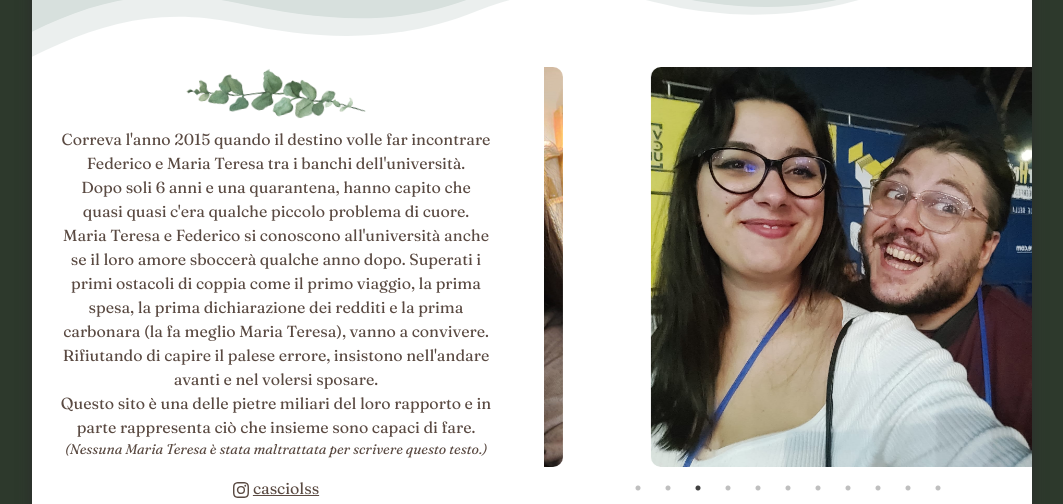
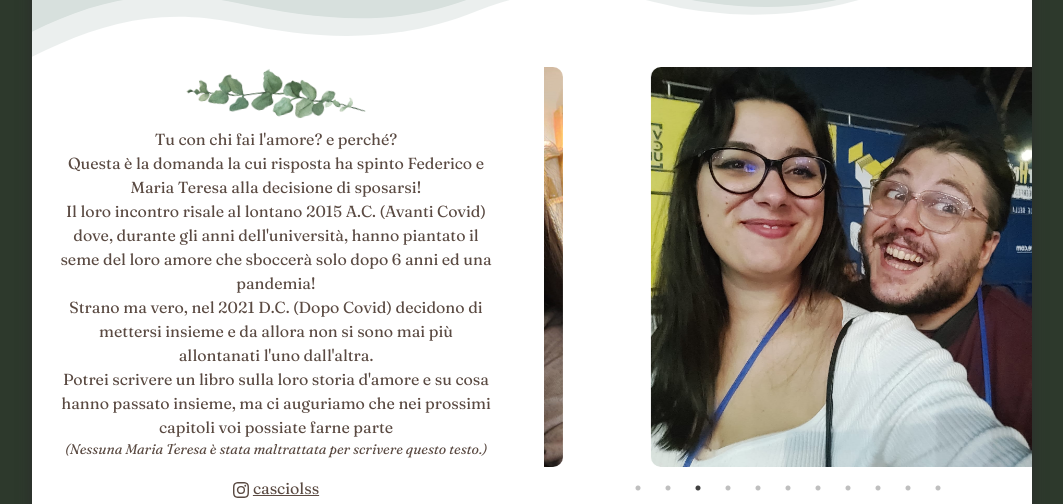
Before and after one commit to mariafede-sposi/mariafede-sposi-2026, a React (Vite) app: page / in a window 1280 px wide. Shown: the part 900-1404 px from the top of the page, without its empty margins (108-1171 px from the left). Built offline with nearby package versions, Linux system fonts and the light colour scheme; a web font is replaced by a local one.

Commit message:
Modifica Chi siamo

```diff
--- a/src/view/menu/ChiSiamo.jsx
+++ b/src/view/menu/ChiSiamo.jsx
@@ -40,18 +40,13 @@ export default function ChiSiamo() {
                 <div>
                     <div className="ramo_img"></div>
                     <p>
-                        Correva l'anno 2015 quando il destino volle far incontrare Federico e Maria Teresa tra i banchi dell'università.
-                        <br />
-                        Dopo soli 6 anni e una quarantena, hanno capito che quasi quasi c'era qualche piccolo problema di cuore.
-                        <br />
-                        Maria Teresa e Federico si conoscono all'università anche se il loro amore
-                        sboccerà qualche anno dopo. Superati i primi ostacoli di coppia come il
-                        primo viaggio, la prima spesa, la prima dichiarazione dei
-                        redditi e la prima carbonara (la fa meglio Maria Teresa), vanno a
-                        convivere. Rifiutando di capire il palese errore, insistono nell'andare
-                        avanti e nel volersi sposare.<br />
-                        Questo sito è una delle pietre miliari del
-                        loro rapporto e in parte rappresenta ciò che insieme sono capaci di fare.
+                        Tu con chi fai l'amore? e perché?<br />
+                        Questa è la domanda la cui risposta ha spinto Federico e Maria Teresa alla decisione di sposarsi!<br />
+                        Il loro incontro risale al lontano 2015 A.C. (Avanti Covid) dove, durante gli anni dell'università, hanno piantato il seme del loro amore che sboccerà
+                        solo dopo 6 anni ed una pandemia! <br />
+                        Strano ma vero, nel 2021 D.C. (Dopo Covid) decidono di mettersi insieme e da allora non si sono mai più allontanati l'uno dall'altra.<br />
+                        Potrei scrivere un libro sulla loro storia d'amore e su cosa hanno passato insieme, ma ci auguriamo che nei prossimi capitoli voi possiate farne parte
+
                         <p style={{ fontStyle: 'italic', fontSize: 14 }}>
                             (Nessuna Maria Teresa è stata maltrattata per scrivere questo testo.)
                         </p>
```
